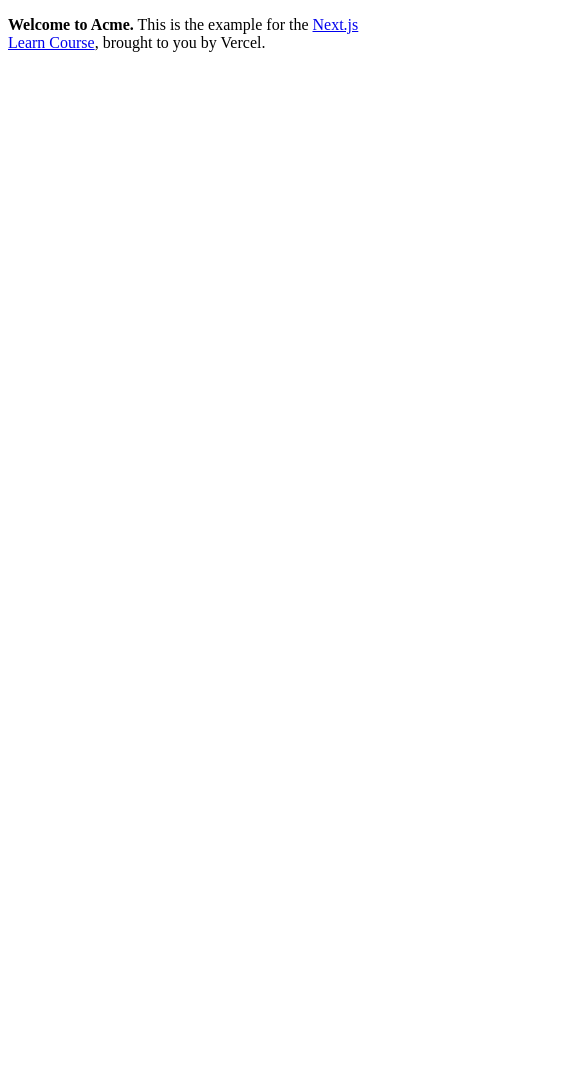
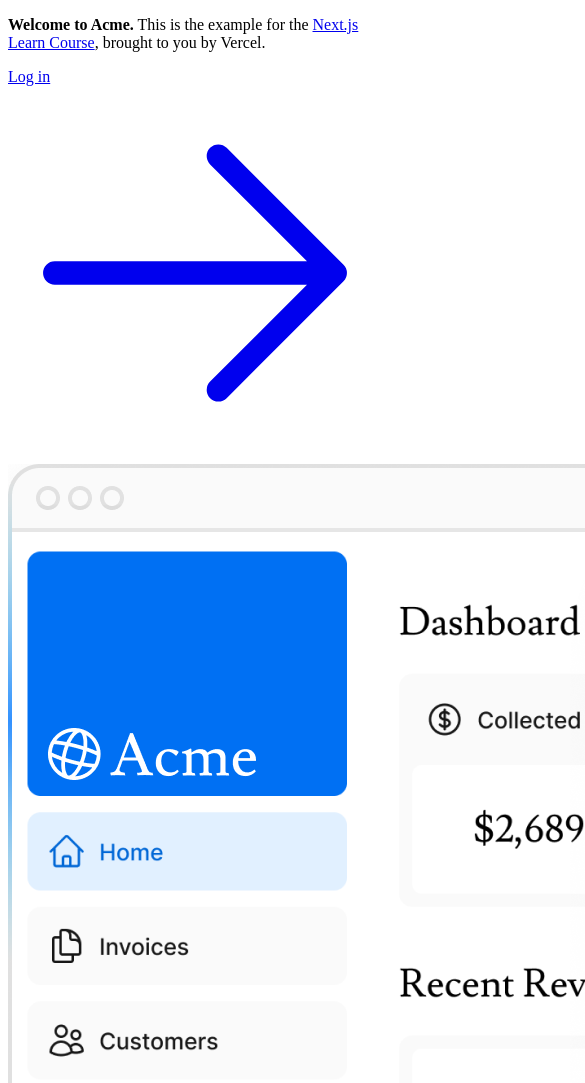
Before and after one commit to LuisArielRetanaHernadez/next_acme, a Next.js app: page / in a window 390 px wide. Shown: the top 1083 px of the page, 585 px wide, since content can reach past the window. Before the commit the page ends 844 px from the top, so only its background shows below. Built offline with nearby package versions, Linux system fonts and the light colour scheme.

Commit message:
agregando la imagen hero-desktop.png con la etiqueta 'img'

```diff
--- a/app/page.tsx
+++ b/app/page.tsx
@@ -21,11 +21,12 @@ export default function Page() {
             href="/login"
             className="flex items-center gap-5 self-start rounded-lg bg-blue-500 px-6 py-3 text-sm font-medium text-white transition-colors hover:bg-blue-400 md:text-base"
           >
-            {/* <span>Log in</span> <ArrowRightIcon className="w-5 md:w-6" /> */}
+            <span>Log in</span> <ArrowRightIcon className="w-5 md:w-6" />
           </Link>
         </div>
         <div className="flex items-center justify-center p-6 md:w-3/5 md:px-28 md:py-12">
           {/* Add Hero Images Here */}
+          <img src='/hero-desktop.png'></img>
         </div>
       </div>
     </main>
```
